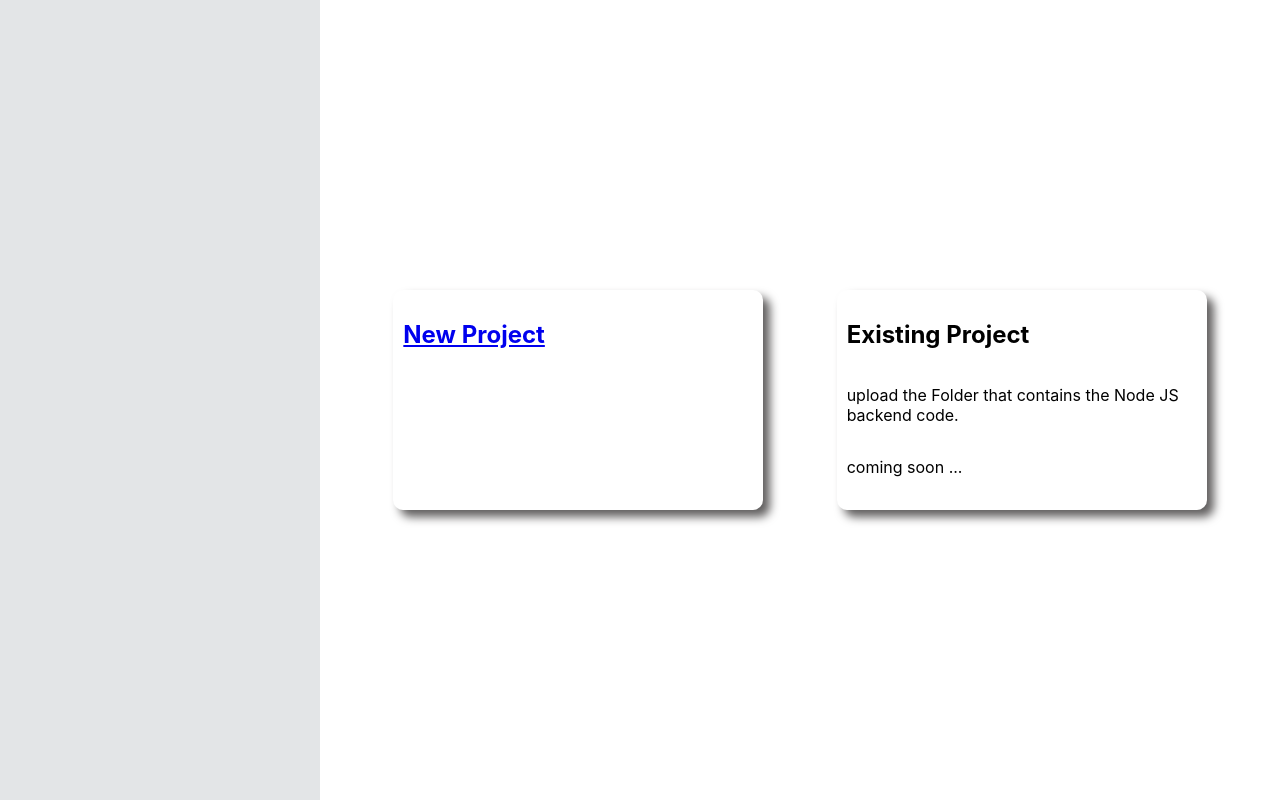
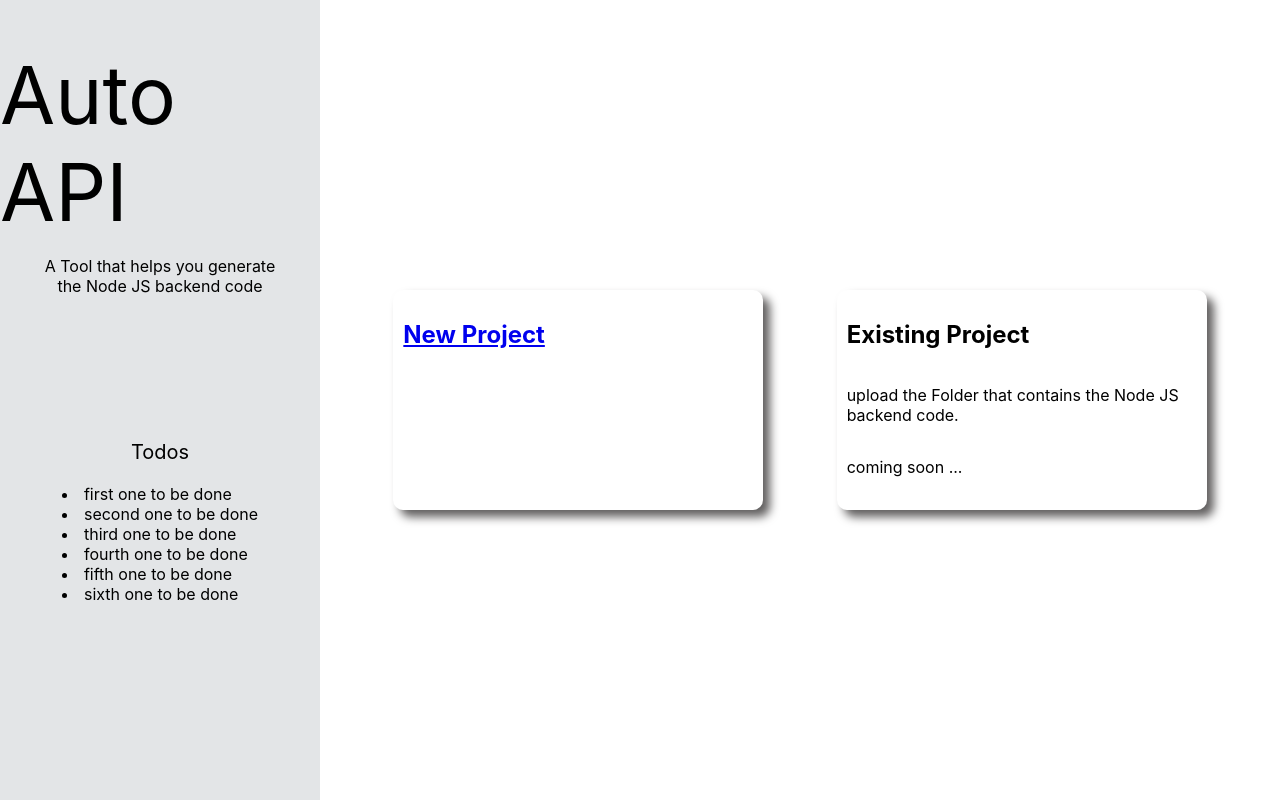
Before and after one commit to sufiyanpatel27/AutoAPI-frontend, a React (Create React App) app: page / in a window 1280 px wide. Built offline with nearby package versions, Linux system fonts and the light colour scheme.

Commit message:
Homepage updated

```diff
--- a/src/App.css
+++ b/src/App.css
@@ -22,6 +22,14 @@
   display: flex;
   flex-direction: column;
   justify-content: center;
+  align-items: center;
+  height: 100%;
+}
+
+.sideBarContaintHomePage {
+  display: flex;
+  flex-direction: column;
+  justify-content: start;
   align-items: center;
   height: 100%;
 }
--- a/src/Components/HomePage.js
+++ b/src/Components/HomePage.js
@@ -17,8 +17,23 @@ const HomePageContect = () => {
   return (
     <div className="Container">
       <div className='sideBar'>
-        <div className='sideBarContaint'>
-          <div style={{ display: 'flex', flexDirection: 'column' }}>
+        <div className='sideBarContaintHomePage'>
+          <div style={{ display: 'flex', flexDirection: 'column', width: '100%', height: '30%', justifyContent: 'end', alignItems: 'center', fontSize: 80}}>
+            Auto API
+          </div>
+          <div style={{ display: 'flex', flexDirection: 'column', width: '80%', justifyContent: 'center', alignItems: 'center'}}>
+            <p style={{ textAlign: 'center'}}>A Tool that helps you generate the Node JS backend code</p>
+          </div>
+          <div style={{ display: 'flex', flexDirection: 'column', width: '80%', height: '50%', justifyContent: 'center', alignItems: 'center'}}>
+            <p style={{ fontSize: 20}}>Todos</p>
+            <div>
+            <li>first one to be done</li>
+            <li>second one to be done</li>
+            <li>third one to be done</li>
+            <li>fourth one to be done</li>
+            <li>fifth one to be done</li>
+            <li>sixth one to be done</li>
+            </div>
           </div>
         </div>
       </div>
```
